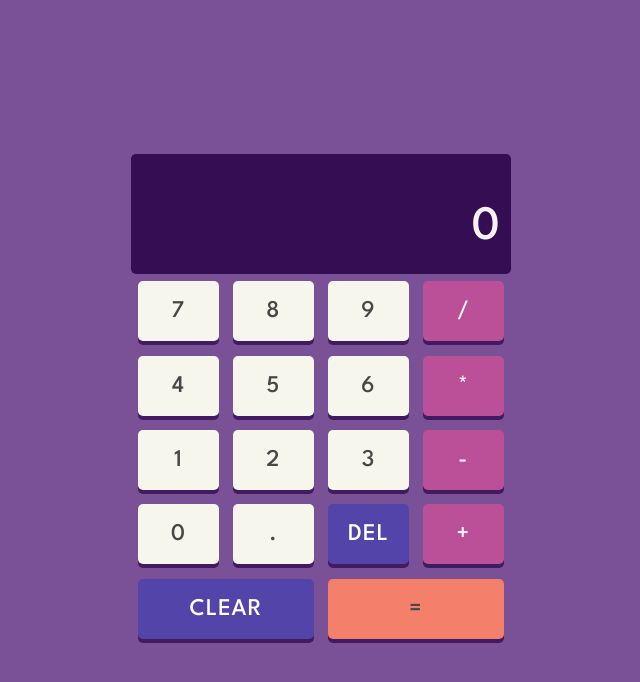
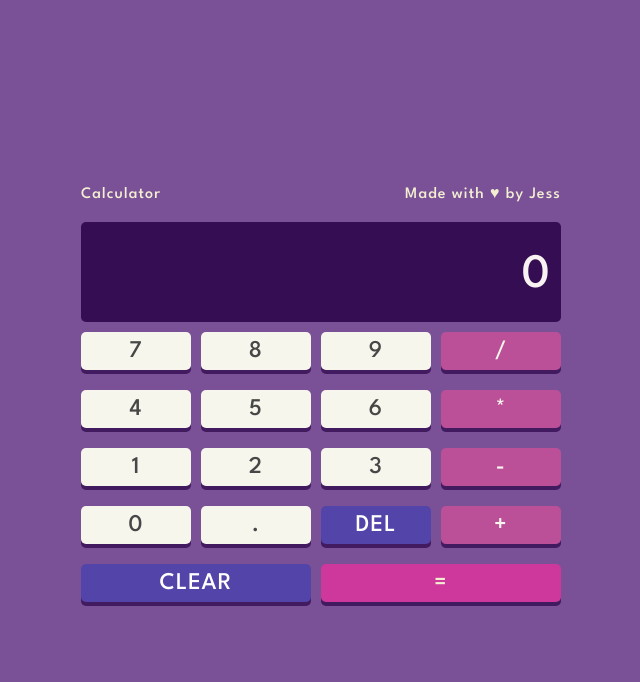
Before and after one commit to Jeppner/calculator, a plain HTML site: page index.html in a window 1280 px wide. Shown: the whole page, without its empty margins (319-959 px from the left). Drawn offline with Linux system fonts and the light colour scheme.

Commit message:
Fine-tuned calculator styling

```diff
--- a/app.js
+++ b/app.js
@@ -29,15 +29,15 @@ btns.forEach(btn => {
         if(e.target.getAttribute('data-operator') != '=' && e.target.getAttribute('data-misc') != 'del') {
             if (/[+-\/*]/.test(e.target.getAttribute('data-operator')) && /[+-\/*]$/.test(screen.textContent)) {
                 screen.textContent = screen.textContent.slice(0, -1);
+                operator = e.target.getAttribute('data-operator');
             }
             screen.textContent += btn.textContent;
-            console.log(x, y);
         }
         if(e.target.getAttribute('data-operator') && x == null && screen.textContent != '') {
             currentNum = Number(screen.textContent.replace(/\D/g, ""));
             x = currentNum;
         } else if (e.target.getAttribute('data-operator') && y == null && res == null) {
-            if(screen.textContent.includes(operator)) {
+            if(screen.textContent.includes(operator) && Number(screen.textContent.substring(screen.textContent.indexOf(operator) + 1).replace(/[^0-9.]+/g, "")) != 0 || !!Number(screen.textContent.substring(screen.textContent.indexOf(operator) + 1).replace(/[^0-9.]+/g, ""))) {
                 y = Number(screen.textContent.substring(screen.textContent.indexOf(operator) + 1).replace(/[^0-9.]+/g, ""));
             }
         }
--- a/index.html
+++ b/index.html
@@ -8,6 +8,7 @@
 <link rel="preconnect" href="https://fonts.googleapis.com"><link rel="preconnect" href="https://fonts.gstatic.com" crossorigin><link href="https://fonts.googleapis.com/css2?family=Inter:wght@300;500;700&family=League+Spartan:wght@500&display=swap" rel="stylesheet">    <link rel="stylesheet" href="styles.css">
 </head>
 <body>
+    <section class="credits"><div class="container"><h1>Calculator</h1><p>Made with ♥ by <a href="https://github.com/Jeppner" target="_blank">Jess</a></p></div></section>
     <main class="calculator">
         <div class="container">
             <section class="screen container"><p class="screen-equation"></p><p class="main-screen">0</p></section>
--- a/styles.css
+++ b/styles.css
@@ -19,6 +19,7 @@
     align-items: center;
     justify-content: center;
     background: #7A5197;
+    flex-direction: column;
   }
 
   img, picture, video, canvas, svg {
@@ -35,17 +36,23 @@
   }
 
   .calculator {
-    width: 400px;
     margin: 5px;
     border-radius: 5px;
   }
 
   .container {
     padding: 10px;
+    width: 500px;
+    max-width: 500px;
+  }
+  @media screen and (max-width: 767px) {
+    .container {
+        width: 100vw;
+    }
   }
   .screen {
     width: 100%;
-    min-height: 120px;
+    min-height: 100px;
     border-radius: 5px;
     align-items: flex-end;
     justify-content: flex-end;
@@ -53,7 +60,6 @@
     background: #350d52;
     flex-direction: column;
   }
-
   .screen p {
     color: rgb(248, 242, 242);
   }
@@ -75,19 +81,20 @@
 .btn {
     border: 0px;
     border-radius: 5px;
-    padding: .5em;
+    /* padding: .5em; */
     font-size: 1.5rem;
     color: #474747;
     box-shadow: 0 4px #350d52ce;
     font-family: 'League Spartan', sans-serif !important;
     background: #f7f6ec;
-    margin: .3em;
+    /* margin: .3em; */
 }
 .btn:hover {
     background: #f3f0d2;
 }
 .btn:active {
-    transform: translateY(2px);
+    transform: translateY(4px);
+    box-shadow: none;
 }
 .nums {
     display: grid;
@@ -95,12 +102,16 @@
     grid-auto-flow: dense;
     direction: rtl;
   }
+  .num {
+    margin: 10px 10px 10px 0;
+  }
   .operators {
     display: grid;
   }
   .operator {
     background: #BB5098;
     color: #f7f6ec;
+    margin: 10px 0 10px 0;
   }
   .operator:hover {
     background: #b33087;
@@ -114,12 +125,34 @@
     background: #5344A9;
     color: white;
   }
+  .deleteBtn {
+    margin: 10px 10px 10px 0;
+  }
+  .clearBtn {
+    margin: 10px 10px 10px 0;
+  }
+  .equals {
+    margin: 10px 0px 10px 0;
+  }
   .deleteBtn:hover, .clearBtn:hover {
     background: #3d2e97;
   }
   .equals {
-    background: #F47F6B;
+    background: #ce389c;
+    color: #f3f0d2;
   }
   .equals:hover {
-    background: #e6583f;
+    background: #c01888;
   }
+ .credits .container{
+    display: flex;
+    align-items: flex-end;
+    justify-content: space-between;
+    padding-bottom: 0;
+ }
+ .credits h1, .credits p, .credits a {
+    color: #f3f0d2;
+    text-decoration: none;
+    font-size: 1rem !important;
+    font-weight: normal;
+ }
```
